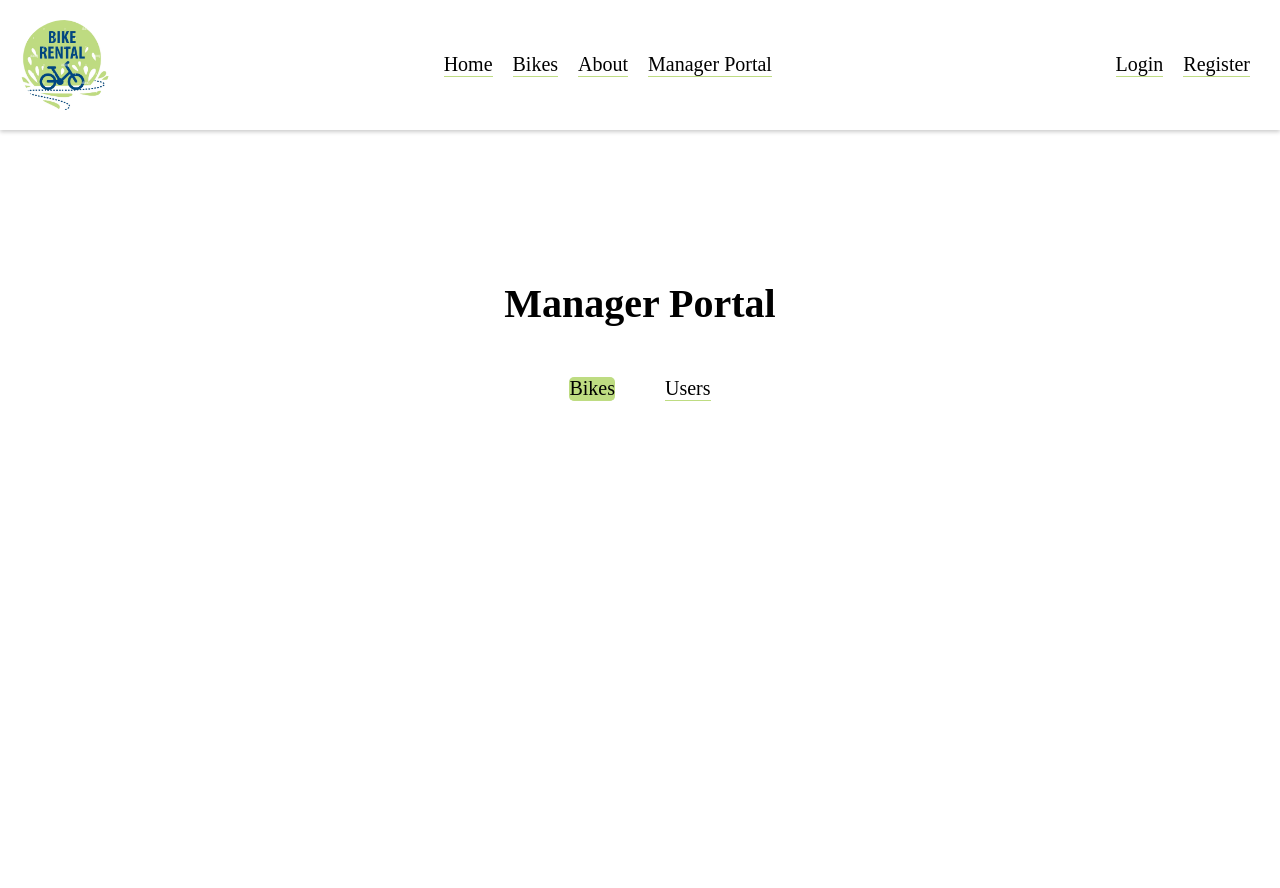
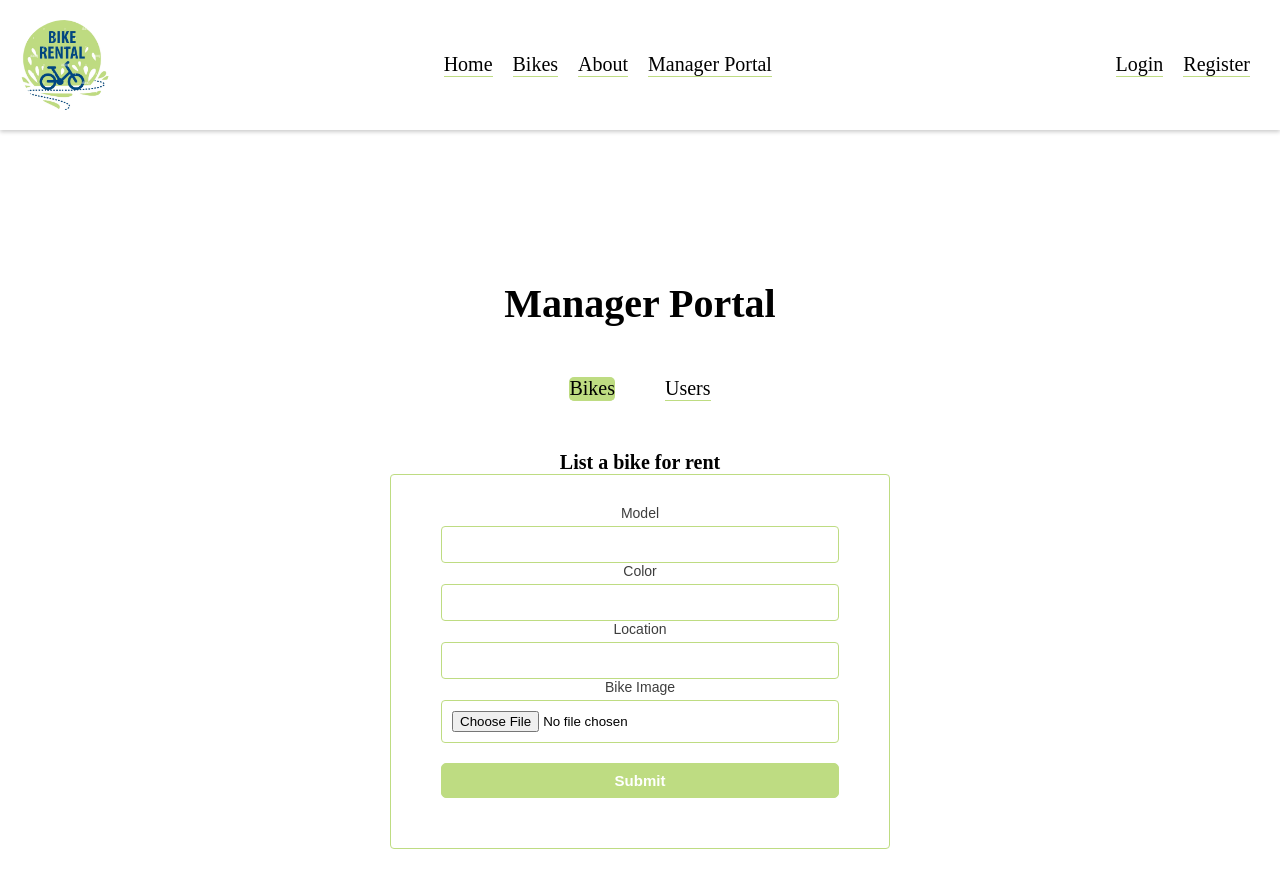
Before and after one commit to iskren97/bike-rental-app, a React (Vite) app in the folder client/: page /manager/bikes in a window 1280 px wide. Shown: the top 888 px of the page. Before the commit the page ends 800 px from the top, so only its background shows below. Built offline with nearby package versions, Linux system fonts and the light colour scheme.

Commit message:
added functionality for manager to list bikes for rent

```diff
--- a/client/src/components/BikesSection/BikesSection.tsx
+++ b/client/src/components/BikesSection/BikesSection.tsx
@@ -27,6 +27,7 @@ const BikesSection = () => {
             {bikes?.map((bike) => {
               return (
                 <Bike
+                  key={bike._id}
                   model={bike.model}
                   color={bike.color}
                   location={bike.location}
--- /dev/null
+++ b/client/src/helpers/Base64Convertor/Base64Covertor.ts
@@ -0,0 +1,12 @@
+export const covertToBase64 = (img: Blob) => {
+  return new Promise((resolve, reject) => {
+    const fileReader = new FileReader();
+    fileReader.readAsDataURL(img);
+    fileReader.onload = () => {
+      resolve(fileReader.result);
+    };
+    fileReader.onerror = (error) => {
+      reject(error);
+    };
+  });
+};
--- a/client/src/pages/Manager/Manager.tsx
+++ b/client/src/pages/Manager/Manager.tsx
@@ -8,6 +8,7 @@ import {
   ManagerPortalNav,
 } from './Manager.styled';
 import Users from './components/Users/Users';
+import Bikes from './components/Bikes/Bikes';
 
 const Manager = () => {
   const [cookies, _] = useCookies(['access_token']);
@@ -40,6 +41,7 @@ const Manager = () => {
       </ManagerPortalNav>
 
       {subpath === 'users' && <Users />}
+      {subpath === 'bikes' && <Bikes />}
     </ManagerPortalContainer>
   );
 };
--- /dev/null
+++ b/client/src/pages/Manager/components/Bikes/Bikes.styled.ts
@@ -0,0 +1,10 @@
+import styled from 'styled-components';
+
+const BikesContainer = styled.div`
+  text-align: center;
+  margin-top: 5rem;
+`;
+
+const BikesHeading = styled.h1``;
+
+export { BikesContainer, BikesHeading };
--- /dev/null
+++ b/client/src/pages/Manager/components/Bikes/Bikes.tsx
@@ -0,0 +1,57 @@
+import { useState } from 'react';
+import axios from 'axios';
+import { BikesContainer, BikesHeading } from './Bikes.styled';
+import { covertToBase64 } from '../../../../helpers/Base64Convertor/Base64Covertor';
+import BikesForm from '../BikesForm/BikesForm';
+
+const Bikes = () => {
+  const [file, setFile] = useState<string>('');
+  const [allValues, setAllValues] = useState({
+    model: '',
+    color: '',
+    location: '',
+    imgUrl: '',
+  });
+
+  const changeHandler = (e: any) => {
+    setAllValues({ ...allValues, [e.target.name]: e.target.value });
+  };
+
+  const handleBikeListing = async (e: React.FormEvent<HTMLFormElement>) => {
+    e.preventDefault();
+
+    try {
+      await axios.post('/bikes/create', {
+        model: allValues.model,
+        color: allValues.color,
+        location: allValues.location,
+        imgUrl: file,
+      });
+
+      alert('Success!');
+    } catch (error) {}
+  };
+
+  const handleFileUpload = async (e: React.ChangeEvent<HTMLInputElement>) => {
+    if (!e.target.files || e.target.files.length === 0) {
+      alert('Select a file');
+      return;
+    }
+    const img = e.target.files[0];
+    const base64: string = (await covertToBase64(img)) as string;
+    setFile(base64);
+  };
+
+  return (
+    <BikesContainer>
+      <BikesHeading>List a bike for rent</BikesHeading>
+      <BikesForm
+        handleBikeListing={handleBikeListing}
+        changeHandler={changeHandler}
+        handleFileUpload={handleFileUpload}
+      />
+    </BikesContainer>
+  );
+};
+
+export default Bikes;
--- /dev/null
+++ b/client/src/pages/Manager/components/BikesForm/BikesForm.styled.ts
@@ -0,0 +1,46 @@
+import styled from 'styled-components';
+import { colors } from '../../../../styles/constants';
+import { BaseButton } from '../../../../styles/styles';
+
+const StyledBikesForm = styled.form`
+  background: ${colors.white};
+  border: 1px solid ${colors.primary};
+  display: flex;
+  flex-direction: column;
+  justify-content: space-around;
+  margin: 0 auto;
+  max-width: 50rem;
+  padding: 3rem 5rem;
+  border-radius: 4px;
+`;
+
+const BikesFormLabel = styled.label`
+  color: #3d3d3d;
+  display: block;
+  font-family: sans-serif;
+  font-size: 14px;
+  font-weight: 500;
+  margin-bottom: 5px;
+`;
+
+const BikesFormInput = styled.input`
+  border: 1px solid ${colors.primary};
+  border-radius: 4px;
+  box-sizing: border-box;
+  padding: 1rem;
+  width: 100%;
+`;
+
+const BikesFormSubmitButton = styled.button`
+  ${BaseButton}
+  background-color: ${colors.primary};
+  color: white;
+  font-size: 1.5rem;
+  margin: 2rem 0;
+`;
+export {
+  StyledBikesForm,
+  BikesFormLabel,
+  BikesFormInput,
+  BikesFormSubmitButton,
+};
--- /dev/null
+++ b/client/src/pages/Manager/components/BikesForm/BikesForm.tsx
@@ -0,0 +1,39 @@
+import { ChangeEventHandler, FC } from 'react';
+import {
+  StyledBikesForm,
+  BikesFormInput,
+  BikesFormLabel,
+  BikesFormSubmitButton,
+} from './BikesForm.styled';
+interface BikesFormProps {
+  handleBikeListing: React.FormEventHandler<HTMLFormElement>;
+  changeHandler: ChangeEventHandler<HTMLInputElement>;
+  handleFileUpload: ChangeEventHandler<HTMLInputElement>;
+}
+
+const BikesForm: FC<BikesFormProps> = ({
+  handleBikeListing,
+  changeHandler,
+  handleFileUpload,
+}) => {
+  return (
+    <StyledBikesForm onSubmit={handleBikeListing}>
+      <BikesFormLabel>Model</BikesFormLabel>
+      <BikesFormInput name="model" onChange={(e) => changeHandler(e)} />
+      <BikesFormLabel>Color</BikesFormLabel>
+      <BikesFormInput name="color" onChange={(e) => changeHandler(e)} />
+      <BikesFormLabel>Location</BikesFormLabel>
+      <BikesFormInput name="location" onChange={(e) => changeHandler(e)} />
+      <BikesFormLabel>Bike Image</BikesFormLabel>
+      <BikesFormInput
+        onChange={(e) => handleFileUpload(e)}
+        type="file"
+        name="image"
+        accept="image/*"
+      />
+      <BikesFormSubmitButton type="submit">Submit</BikesFormSubmitButton>
+    </StyledBikesForm>
+  );
+};
+
+export default BikesForm;
--- a/client/src/styles/styles.ts
+++ b/client/src/styles/styles.ts
@@ -11,6 +11,10 @@ const BaseButton = css`
   border-radius: 0.5rem;
   border: solid 1px ${colors.primary};
   user-select: none;
+
+  &:disabled {
+    pointer-events: none;
+  }
 `;
 
 export { BaseButton };
```
